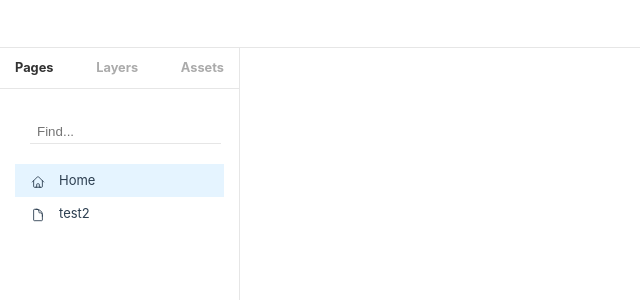
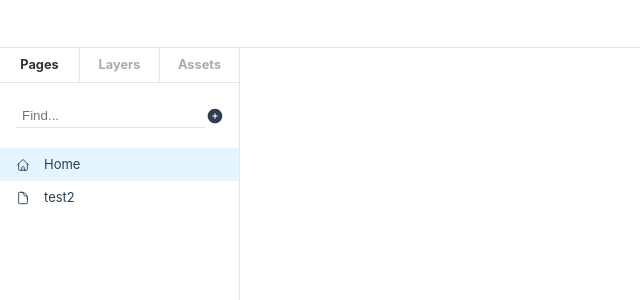
Before and after one commit to jaykiim/canvas-editor, a Vue app: page / in a window 1280 px wide. Shown: the top 300 px of the page, without its empty margins (0-640 px from the left). Built offline with nearby package versions, Linux system fonts and the light colour scheme.

Commit message:
style(LnbView): LNB 탭 스타일 변경
-

Refs:

```diff
--- a/src/assets/base.css
+++ b/src/assets/base.css
@@ -84,3 +84,9 @@
   -webkit-font-smoothing: antialiased;
   -moz-osx-font-smoothing: grayscale;
 }
+
+.center {
+  display: flex;
+  justify-content: center;
+  align-items: center;
+}
--- a/src/views/lnb/LnbView.vue
+++ b/src/views/lnb/LnbView.vue
@@ -63,18 +63,22 @@
   height: 100%;
   background-color: #fff;
   border-right: 1px solid #e6e6e6;
-
 }
 .tab-container {
-  padding: 10px 15px;
   display: flex;
-  justify-content: space-between;
   border-bottom: 1px solid #e6e6e6;
+
   .tab-item {
+    flex: 1;
+    padding: 7px 15px;
+    border-right: 1px solid #e6e6e6;
+    text-align: center;
+
     color: #ababab;
     font-weight: bold;
     font-size: 0.8rem;
     cursor: pointer;
+
     &.selected {
       color: #333;
     }
@@ -83,9 +87,13 @@
       color: #333;
     }
   }
+
+  .tab-item:last-child {
+    border-right: none;
+  }
 }
 
 .tab-content {
-  padding: 10px 15px;
+  // padding: 10px 15px;
 }
 </style>
```
